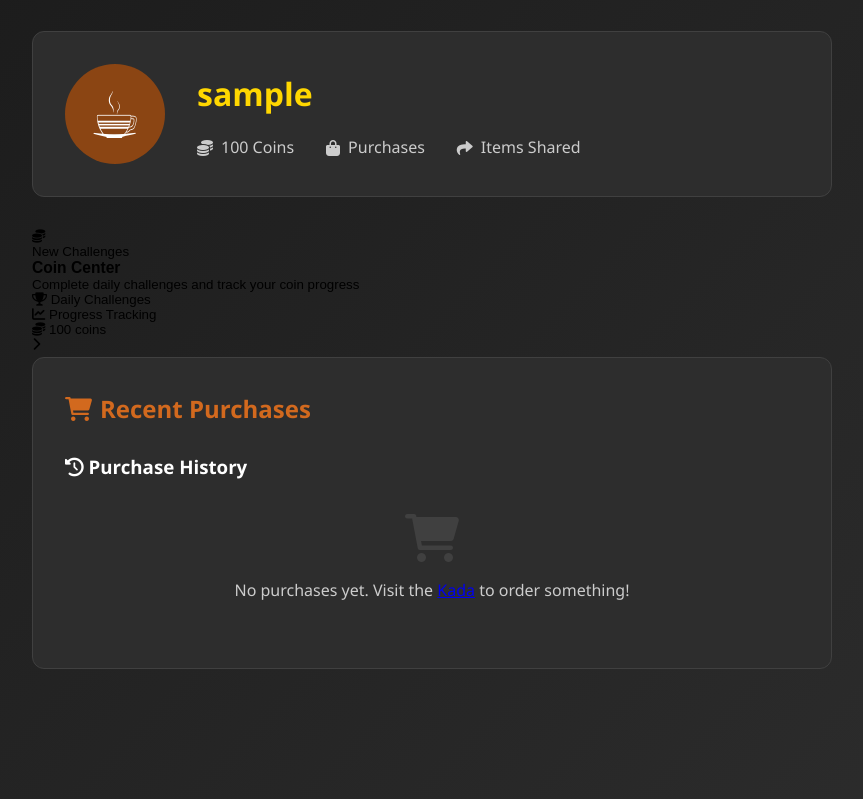
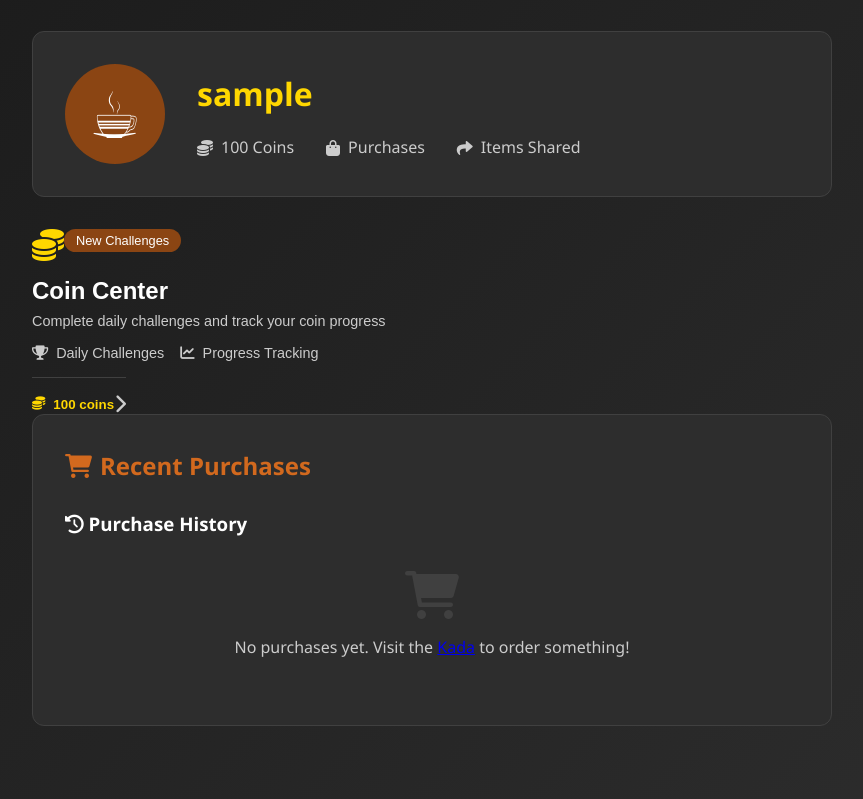
Before and after one commit to MrWings22/chaya_kada, a Django app: page /profile/ in a window 1280 px wide. Shown: the part 81-880 px from the top of the page, without its empty margins (208-1071 px from the left). Run offline with Django 5.2, Linux system fonts and the light colour scheme; the visitor is signed in with stand-in values (Sample User, id 1); data comes from the database, SQL or seed files in the repository; data that the repository does not hold is empty.

Commit message:
fixed proile page style issue

```diff
--- a/chatkada/static/chatkada/css/style.css
+++ b/chatkada/static/chatkada/css/style.css
@@ -2254,3 +2254,99 @@ input:checked + .slider:before {
     cursor: pointer;
     color: var(--text-secondary);
 }
+
+.quick-actions-section {
+    margin-bottom: 2rem;
+}
+
+.action-card {
+    background: var(--surface-color);
+    border: 1px solid var(--border-color);
+    border-radius: var(--border-radius);
+    padding: 1.5rem;
+    display: flex;
+    flex-direction: column;
+    text-decoration: none;
+    color: var(--text-color);
+    transition: var(--transition);
+}
+
+.action-card:hover {
+    transform: translateY(-5px);
+    box-shadow: 0 8px 15px rgba(0, 0, 0, 0.2);
+    border-color: var(--primary-color);
+}
+
+.action-card-header {
+    display: flex;
+    justify-content: space-between;
+    align-items: flex-start;
+    margin-bottom: 1rem;
+}
+
+.action-icon i {
+    font-size: 2rem;
+    color: var(--accent-color);
+}
+
+.action-badge {
+    background: var(--primary-color);
+    color: white;
+    padding: 0.25rem 0.75rem;
+    border-radius: 20px;
+    font-size: 0.8rem;
+    font-weight: 500;
+}
+
+.action-content h3 {
+    font-size: 1.5rem;
+    margin-bottom: 0.5rem;
+}
+
+.action-content p {
+    color: var(--text-secondary);
+    font-size: 0.9rem;
+    margin-bottom: 1rem;
+}
+
+.action-highlights {
+    display: flex;
+    gap: 1rem;
+    margin-bottom: 1rem;
+}
+
+.highlight-item {
+    display: flex;
+    align-items: center;
+    gap: 0.5rem;
+    font-size: 0.9rem;
+    color: var(--text-secondary);
+}
+
+.action-footer {
+    display: flex;
+    justify-content: space-between;
+    align-items: center;
+    margin-top: auto; /* Pushes footer to the bottom */
+    padding-top: 1rem;
+    border-top: 1px solid var(--border-color);
+}
+
+.coin-display {
+    display: flex;
+    align-items: center;
+    gap: 0.5rem;
+    font-weight: bold;
+    color: var(--accent-color);
+}
+
+.action-arrow i {
+    font-size: 1.2rem;
+    color: var(--text-secondary);
+    transition: var(--transition);
+}
+
+.action-card:hover .action-arrow i {
+    transform: translateX(5px);
+    color: var(--accent-color);
+}
```
